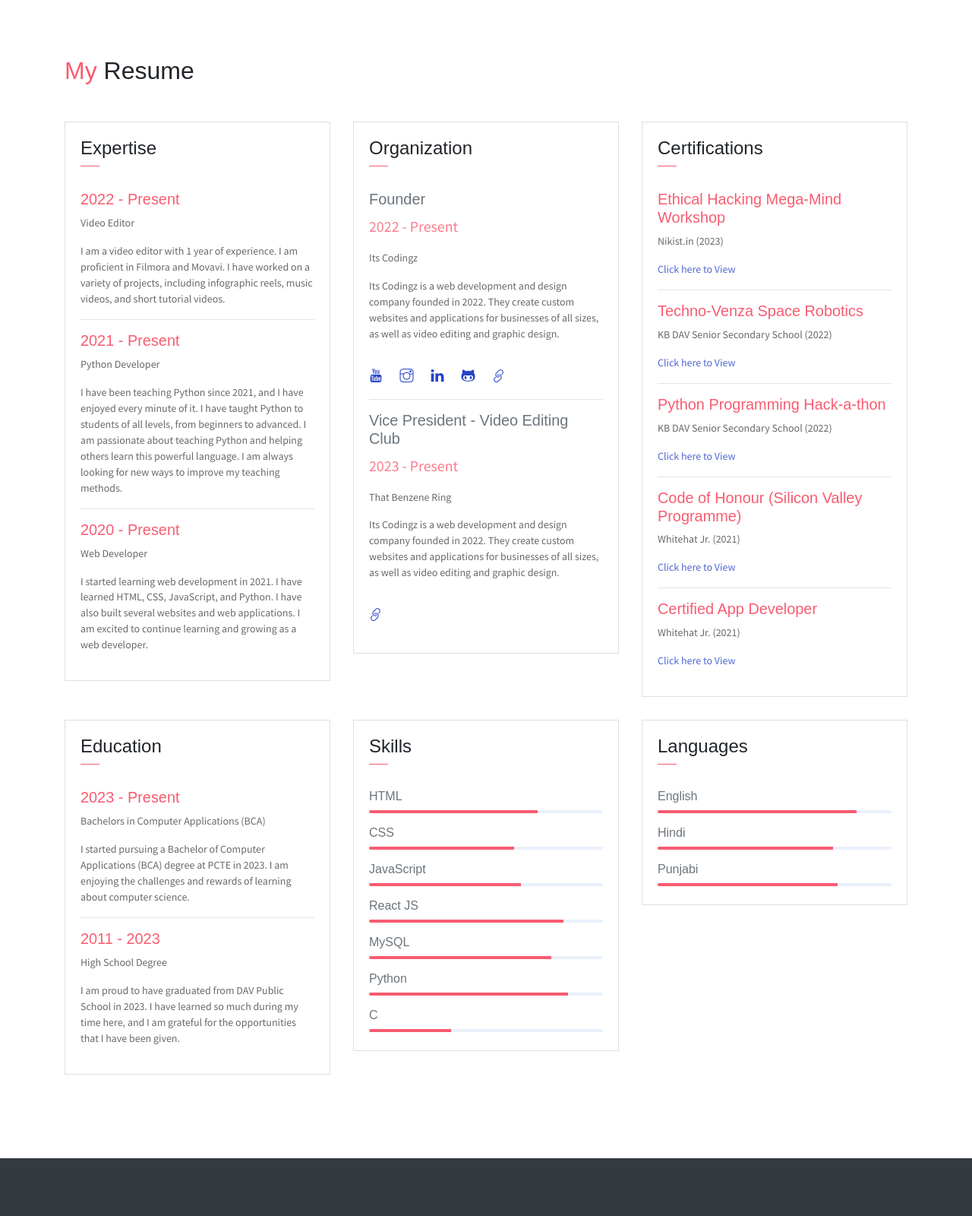
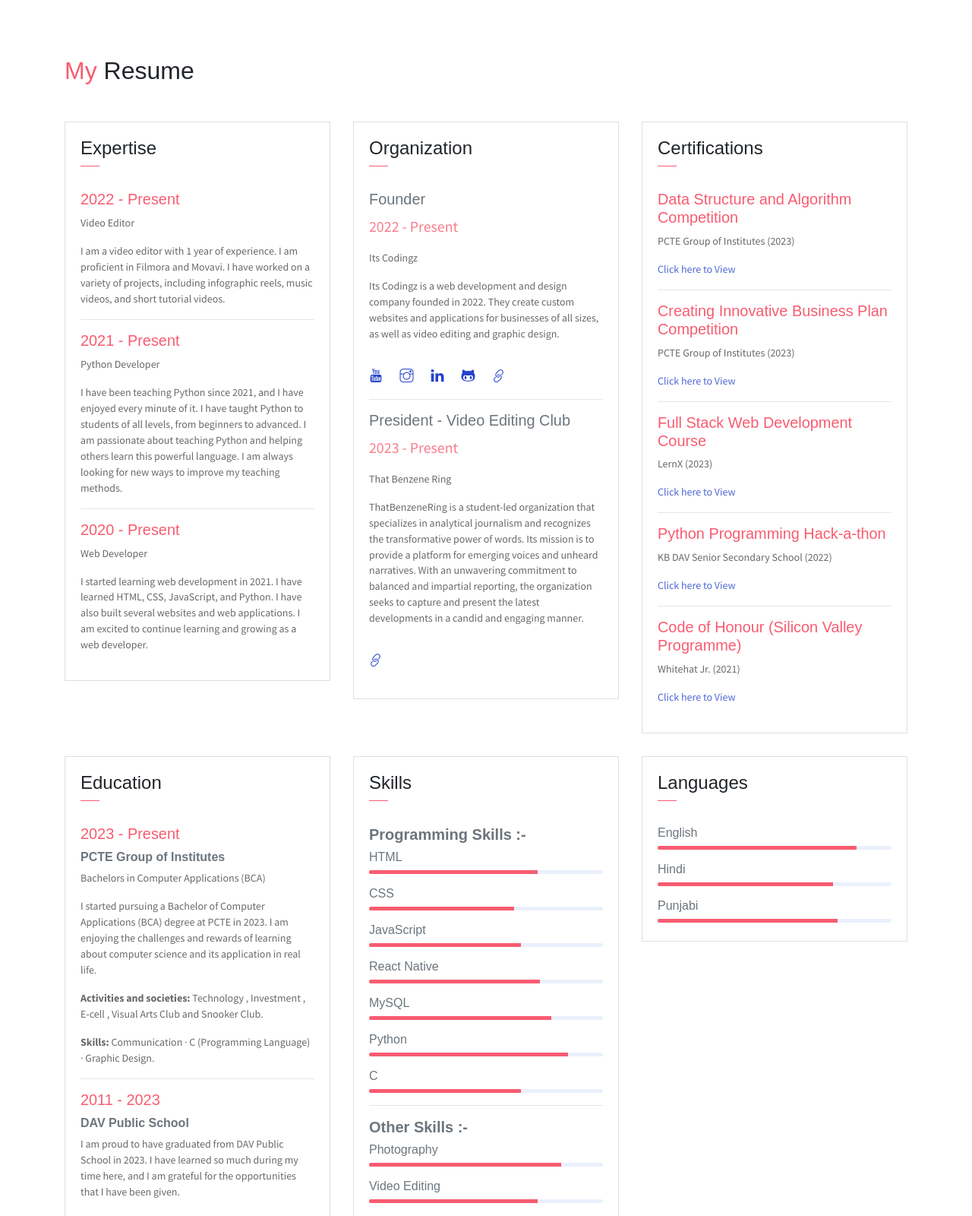
Before and after one commit to manan17890/my_portfolio_website, a website: page index.html in a window 1280 px wide. Shown: the part 1200-2800 px from the top of the page at 76% size. Drawn offline with Linux system fonts and the light colour scheme.

Commit message:
Update index.html

```diff
--- a/index.html
+++ b/index.html
@@ -24,7 +24,7 @@
             <div class="header-content">
                 <h4 class="header-subtitle" >Hello, I am</h4>
                 <h1 class="header-title">Mananveer Singh</h1>
-                <h6 class="header-mono" >Frond end and Back end Designer | Python Developer</h6>
+                <h6 class="header-mono" >Frond end Designer | Python Developer | App Developer</h6>
                 <!--- <button class="btn btn-primary btn-rounded"><i class="ti-printer pr-2"></i>Print Resume</button> --->
             </div>
         </div>
@@ -72,7 +72,7 @@
             <div class="col-lg-4 about-card">
                 <h3 class="font-weight-light">Who am I ?</h3>
                 <span class="line mb-5"></span>
-                <h5 class="mb-3">A Web Designer and Python Dev who is part of our Global Community.</h5>
+                <h5 class="mb-3">A Web Designer and Python Dev who is part of our Global Coding Community.</h5>
                 <p class="mt-20">I am a coder who is passionate about creating new things. I love the challenge of solving problems and seeing my code come to life. I am always learning new things and pushing myself to be better. I am excited about the future of technology and I want to be a part of it.</p>
                 <!-- <button class="btn btn-outline-danger"><i class="icon-down-circled2 "></i>Download My CV</button> -->
             </div>
@@ -173,12 +173,12 @@
                                 <li class="social-item"><a class="social-link" href="https://itscodingz.carrd.co"><i class="ti-link" aria-hidden="true"></i></a></li>
                             </ul>
                             <hr>
-                            <h6 class="title text-message">Vice President - Video Editing Club</h6>
+                            <h6 class="title text-message">President - Video Editing Club</h6>
                             <p class="title text-danger">2023 - Present</p>
                             <P>That Benzene Ring</P>
-                            <P class="subtitle">Its Codingz is a web development and design company founded in 2022. They create custom websites and applications for businesses of all sizes, as well as video editing and graphic design.</P>
+                            <P class="subtitle">ThatBenzeneRing is a student-led organization that specializes in analytical journalism and recognizes the transformative power of words. Its mission is to provide a platform for emerging voices and unheard narratives. With an unwavering commitment to balanced and impartial reporting, the organization seeks to capture and present the latest developments in a candid and engaging manner.</P>
                             <ul class="social-icons pt-3">
-                                <li class="social-item"><a class="social-link" href="https://www.thatbenzenering.com/team-tbr"><i class="ti-link" aria-hidden="true"></i></a></li>
+                                <li class="social-item"><a class="social-link" href="https://www.thatbenzenering.com/mananveer-singh"><i class="ti-link" aria-hidden="true"></i></a></li>
                             </ul>
                         </div>
                     </div>
@@ -192,13 +192,17 @@
                             </div>
                         </div>
                         <div class="card-body">
-                            <h6 class="title text-danger">Ethical Hacking Mega-Mind Workshop</h6>
-                            <P>Nikist.in (2023)</P>
-                            <P class="subtitle"><a href = "https://drive.google.com/file/d/1Kpclo061JNO4pEmPU9dcZtEgQR23KEIY/view?usp=drive_link" >Click here to View</a></P>
+                            <h6 class="title text-danger">Data Structure and Algorithm Competition</h6>
+                            <P>PCTE Group of Institutes (2023)</P>
+                            <P class="subtitle"><a href = "https://drive.google.com/file/d/13SW3B0FVK025ZSZDNmRPodg8s-_kLMvo/view?usp=sharing" >Click here to View</a></P>
                             <hr>
-                            <h6 class="title text-danger">Techno-Venza Space Robotics</h6>
-                            <P>KB DAV Senior Secondary School (2022)</P>
-                            <P class="subtitle"><a href = "https://drive.google.com/file/d/1KDufR8RYwiR0mC2MAheOjRIzA3wKlq1R/view?usp=drive_link" >Click here to View</a></P>
+                            <h6 class="title text-danger">Creating Innovative Business Plan Competition</h6>
+                            <P>PCTE Group of Institutes (2023)</P>
+                            <P class="subtitle"><a href = "https://drive.google.com/file/d/1vII6lu8q4aYqz9qPa_2ujPnDNsQ-W_PN/view?usp=sharing" >Click here to View</a></P>
+                            <hr>
+                            <h6 class="title text-danger">Full Stack Web Development Course</h6>
+                            <P>LernX (2023)</P>
+                            <P class="subtitle"><a href = "https://drive.google.com/file/d/1yKkhWIcMzI2wXsuu1lCWHmaGtVGv5gqo/view?usp=sharing" >Click here to View</a></P>
                             <hr>
                             <h6 class="title text-danger">Python Programming Hack-a-thon</h6>
                             <P>KB DAV Senior Secondary School (2022)</P>
@@ -207,10 +211,6 @@
                             <h6 class="title text-danger">Code of Honour (Silicon Valley Programme)</h6>
                             <P>Whitehat Jr. (2021)</P>
                             <P class="subtitle"><a href = "https://drive.google.com/file/d/1KXb7wrZL2Jh-r_bcBv1umc8v3SMqVhJq/view?usp=drive_link" >Click here to View</a></P>
-                            <hr>
-                            <h6 class="title text-danger">Certified App Developer</h6>
-                            <P>Whitehat Jr. (2021)</P>
-                            <P class="subtitle"><a href = "https://drive.google.com/file/d/1KZZYWIclVbck6uLSR1Jp256qVV6lynE6/view?usp=sharing" >Click here to View</a></P>
                         </div>
                     </div>
                 </div>
@@ -225,12 +225,17 @@
                         </div>
                         <div class="card-body">
                             <h6 class="title text-danger">2023 - Present</h6>
+                            <h6><b>PCTE Group of Institutes</b></h6>
                             <P>Bachelors in Computer Applications (BCA)</P>
-                            <P class="subtitle">I started pursuing a Bachelor of Computer Applications (BCA) degree at PCTE in 2023. I am enjoying the challenges and rewards of learning about computer science.</P>
+                            <P class="subtitle">I started pursuing a Bachelor of Computer Applications (BCA) degree at PCTE in 2023. I am enjoying the challenges and rewards of learning about computer science and its application in real life.</P>
+                            <P class="subtitle"><b>Activities and societies:</b> Technology , Investment , E-cell , Visual Arts Club and Snooker Club.</P>
+                            <P class="subtitle"><b>Skills:</b> Communication · C (Programming Language) · Graphic Design.</P>
                             <hr>
                             <h6 class="title text-danger">2011 - 2023</h6>
-                            <P>High School Degree</P>
+                            <h6><b>DAV Public School</b></h6>
                             <P class="subtitle">I am proud to have graduated from DAV Public School in 2023. I have learned so much during my time here, and I am grateful for the opportunities that I have been given.</P>
+                            <P class="subtitle"><b>Activities and societies:</b> Photography, Robotics, Informatic Practices , Music , Computer and IT</P>
+                            <P class="subtitle"><b>Skills:</b> MySQL · Python (Programming Language) · Robotics · English</P>
                         </div>
                     </div>
                 </div>
@@ -243,6 +248,7 @@
                             </div>
                         </div>
                         <div class="card-body pb-2">
+                           <h5><b>Programming Skills :-</b></h5>
                            <h6>HTML</h6>
                             <div class="progress mb-3">
                                 <div class="progress-bar bg-danger" role="progressbar" style="width: 72%" aria-valuenow="25" aria-valuemin="0" aria-valuemax="100"></div>
@@ -255,9 +261,9 @@
                             <div class="progress mb-3">
                                 <div class="progress-bar bg-danger" role="progressbar" style="width: 65%" aria-valuenow="25" aria-valuemin="0" aria-valuemax="100"></div>
                             </div>
-                            <h6>React JS</h6>
+                            <h6>React Native</h6>
                             <div class="progress mb-3">
-                                <div class="progress-bar bg-danger" role="progressbar" style="width: 83%" aria-valuenow="50" aria-valuemin="0" aria-valuemax="100"></div>
+                                <div class="progress-bar bg-danger" role="progressbar" style="width: 73%" aria-valuenow="50" aria-valuemin="0" aria-valuemax="100"></div>
                             </div>
                             <h6>MySQL</h6>
                             <div class="progress mb-3">
@@ -269,7 +275,25 @@
                             </div>
                             <h6>C</h6>
                             <div class="progress mb-3">
-                                <div class="progress-bar bg-danger" role="progressbar" style="width: 35%" aria-valuenow="75" aria-valuemin="0" aria-valuemax="100"></div>
+                                <div class="progress-bar bg-danger" role="progressbar" style="width: 65%" aria-valuenow="75" aria-valuemin="0" aria-valuemax="100"></div>
+                            </div>
+                            <hr>
+                            <h5><b>Other Skills :-</b></h5>
+                           <h6>Photography</h6>
+                            <div class="progress mb-3">
+                                <div class="progress-bar bg-danger" role="progressbar" style="width: 82%" aria-valuenow="25" aria-valuemin="0" aria-valuemax="100"></div>
+                            </div>
+                            <h6>Video Editing</h6>
+                            <div class="progress mb-3">
+                                <div class="progress-bar bg-danger" role="progressbar" style="width: 72%" aria-valuenow="25" aria-valuemin="0" aria-valuemax="100"></div>
+                            </div>
+                            <h6>Robotics</h6>
+                            <div class="progress mb-3">
+                                <div class="progress-bar bg-danger" role="progressbar" style="width: 69%" aria-valuenow="25" aria-valuemin="0" aria-valuemax="100"></div>
+                            </div>
+                            <h6>Music (Vocal & Instrumental)</h6>
+                            <div class="progress mb-3">
+                                <div class="progress-bar bg-danger" role="progressbar" style="width: 73%" aria-valuenow="50" aria-valuemin="0" aria-valuemax="100"></div>
                             </div>
                         </div>
                     </div>
@@ -312,7 +336,7 @@
                             <div class="m-auto"><i class="ti-alarm-clock icon-xl"></i></div>
                         </div>
                         <div class="col-7 text-left py-3">
-                            <h1 class="text-danger font-weight-bold font40">500</h1>
+                            <h1 class="text-danger font-weight-bold font40">550+</h1>
                             <p class="text-light mb-1">Hours Worked</p>
                         </div>
                     </div>
@@ -501,7 +525,7 @@
     <footer class="footer py-3">
         <div class="container">
             <p class="small mb-0 text-light">
-                &copy; <script>document.write(new Date().getFullYear())</script> Created With <i class="ti-heart text-danger"></i> By <a href="http://instagram.com/manan.s.jodhka" target="_blank"><span class="text-danger" title="Bootstrap 4 Themes and Dashboards">Mananveer Singh</span></a>
+                &copy; <script>document.write(new Date().getFullYear())</script> Created With <i class="ti-heart text-danger"></i> By <a href="http://instagram.com/manan.s.jodhka" target="_blank"><span class="text-danger" title="Bootstrap 4 Themes and Dashboards"><b>Mananveer Singh</b></span></a>
             </p>
         </div>
     </footer>
```
